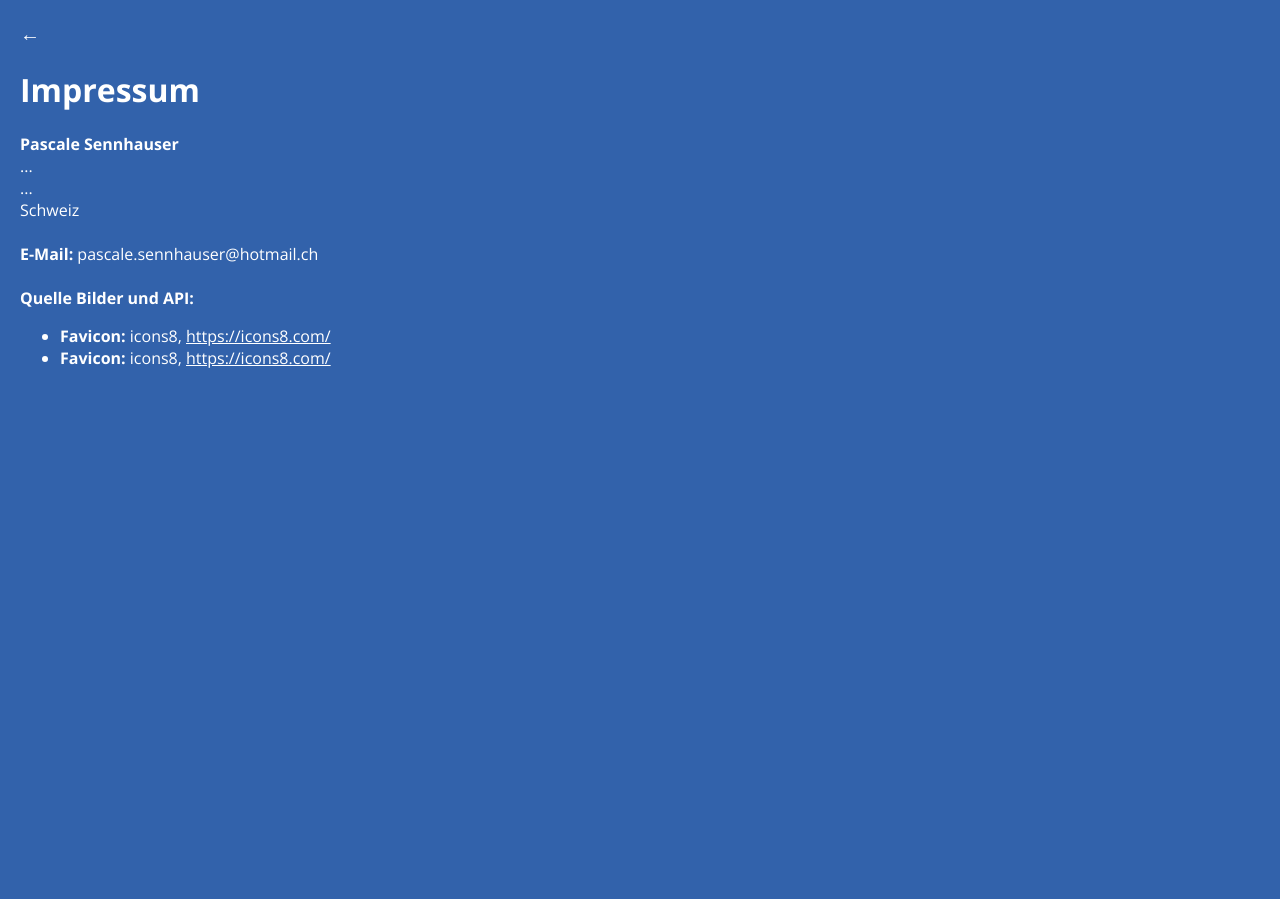
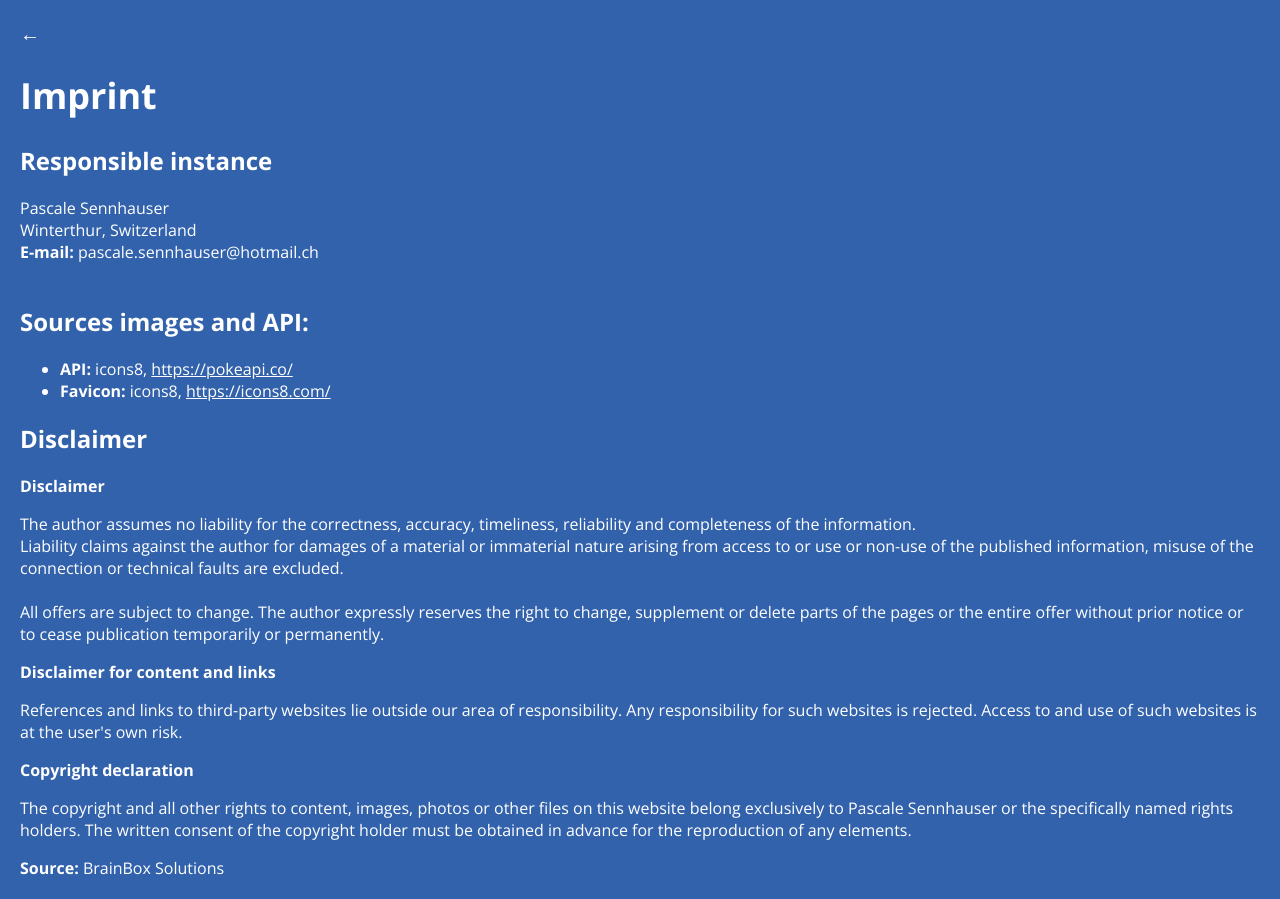
Before and after one commit to PascaleSennhauser/Pokedex, a plain HTML site: page impressum.html in a window 1280 px wide. Before the commit the page ends 800 px from the top, so only its background shows below. Drawn offline with Linux system fonts and the light colour scheme; files whose address does not match are found by name.

Commit message:
Changed imprint to a english version

```diff
--- a/css/responsive.css
+++ b/css/responsive.css
@@ -215,22 +215,4 @@
     .datenschutz-container {
         margin: 0 10px 10px 10px;
     }
-
-    .datenschutz-container h1 {
-        font-size: 16px;
-    }
-
-    .datenschutz-container h2 {
-        font-size: 14px;
-    }
-
-    .datenschutz-container h3 {
-        font-size: 12px;
-    }
-
-    .datenschutz-container p,
-    .datenschutz-container li {
-        font-size: 10px;
-    }
-
 }
--- a/css/style.css
+++ b/css/style.css
@@ -515,6 +515,16 @@ footer div {
     margin: 0 20px 20px 20px;
 }
 
+.impressum-container h1,
+.datenschutz-container h1 {
+    font-size: 36px;
+}
+
+.impressum-container h2,
+.datenschutz-container h2 {
+    font-size: 24px;
+}
+
 .impressum-container li a {
     color: white;
 }
--- a/impressum.html
+++ b/impressum.html
@@ -13,17 +13,38 @@
 <body>
     <div class="back-arrow"><a href="./index.html">←</a></div>
     <div class="impressum-container">
-        <h1>Impressum</h1>
-        <b>Pascale Sennhauser</b><br>
-        ...<br>
-        ...<br>
-        Schweiz<br><br>
-        <b>E-Mail:</b> pascale.sennhauser@hotmail.ch<br><br>
-        <b>Quelle Bilder und API: </b>
+        <h1>Imprint</h1>
+        <h2>Responsible instance</h2>
+        Pascale Sennhauser<br>
+        Winterthur, Switzerland<br>
+        <b>E-mail:</b> pascale.sennhauser@hotmail.ch<br><br>
+        <h2>Sources images and API: </h2>
         <ul>
-            <li><b>Favicon:</b> icons8, <a href="https://icons8.com/">https://icons8.com/</a></li>
+            <li><b>API:</b> icons8, <a href="https://pokeapi.co/">https://pokeapi.co/</a></li>
             <li><b>Favicon:</b> icons8, <a href="https://icons8.com/">https://icons8.com/</a></li>
         </ul>
+        <h2>Disclaimer</h2>
+        <p>
+            <b>Disclaimer</b>
+            <p>
+                The author assumes no liability for the correctness, accuracy, timeliness, reliability and completeness of the information.<br>
+                Liability claims against the author for damages of a material or immaterial nature arising from access to or use or non-use of the published information, misuse of the connection or technical faults are excluded.<br><br>
+                All offers are subject to change. The author expressly reserves the right to change, supplement or delete parts of the pages or the entire offer without prior notice or to cease publication temporarily or permanently.
+            </p>
+        </p>
+        <p>
+            <b>Disclaimer for content and links</b>
+            <p>
+                References and links to third-party websites lie outside our area of responsibility. Any responsibility for such websites is rejected. Access to and use of such websites is at the user's own risk.
+            </p>
+        </p>
+        <p>
+            <b>Copyright declaration</b>
+            <p>
+                The copyright and all other rights to content, images, photos or other files on this website belong exclusively to Pascale Sennhauser or the specifically named rights holders. The written consent of the copyright holder must be obtained in advance for the reproduction of any elements.
+            </p>
+        </p>
+        <span><b>Source: </b>BrainBox Solutions</span>
     </div>
 </body>
 </html>
```
